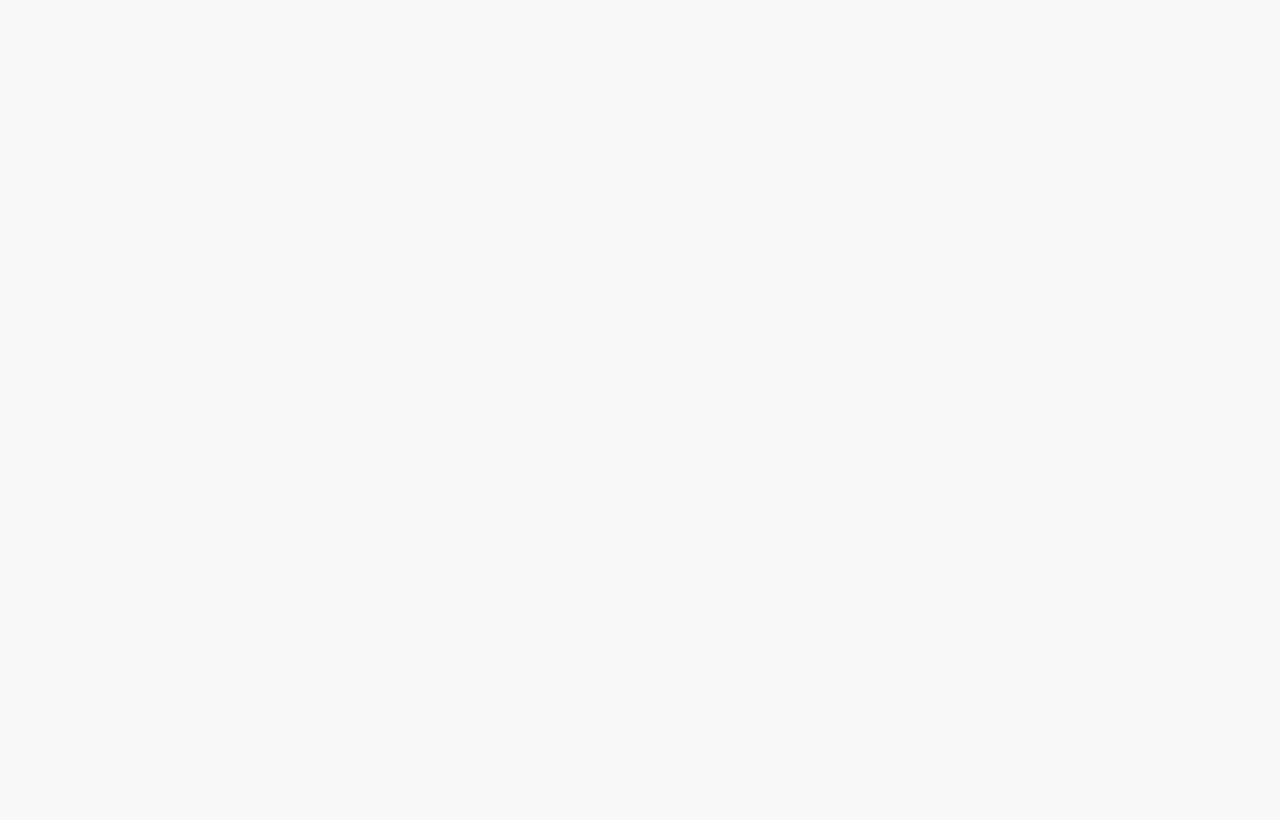
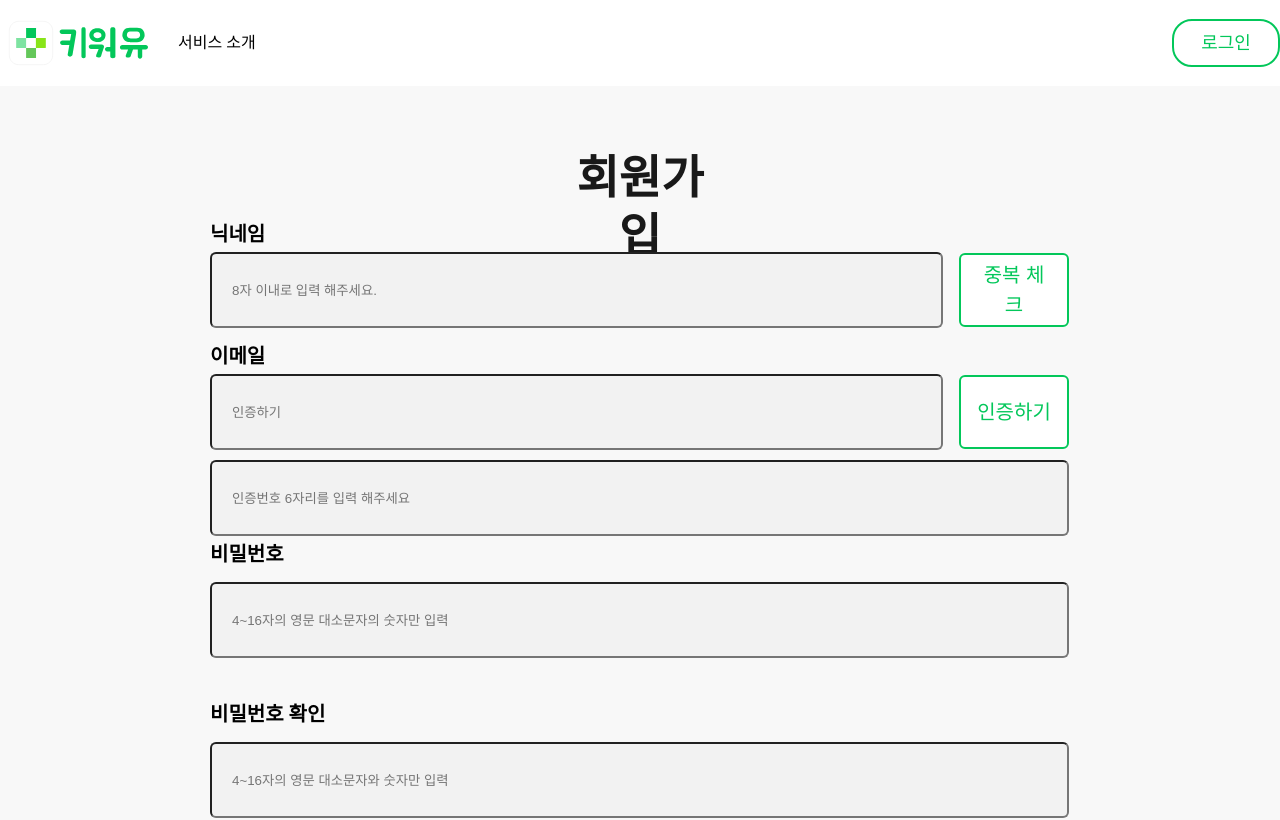
Before and after one commit to SWYG-4th-team11/SWYG-FE, a Next.js app: page /join in a window 1280 px wide. Shown: the top 820 px of the page. Built offline with nearby package versions, Linux system fonts and the light colour scheme.

Commit message:
회원가입

```diff
--- /dev/null
+++ b/src/components/join/JoinBox.tsx
@@ -0,0 +1,173 @@
+import React from 'react';
+import styled from '@emotion/styled';
+
+const BoxWrapper = styled.div`
+  display: inline-flex;
+  align-items: center;
+  justify-content: center;
+  flex-direction: column;
+  position: relative;
+`;
+
+const Title = styled.div(({ theme }) => ({
+  color: theme.colors.gray[0],
+  fontSize: theme.typography.title1.fontSize,
+  fontWeight: theme.typography.title1.fontWeight,
+  lineHeight: `${theme.typography.title1.lineHeight}px`,
+  textAlign: 'center',
+  width: '160px',
+  height: '68px',
+  gap: '12px',
+}));
+
+const FormContainer = styled.div`
+  display: flex;
+  align-items: flex-start;
+  flex-direction: column;
+  gap: 32px;
+  position: relative;
+  width: 860px;
+  height: 600px;
+  /* background-color: red; */
+`;
+
+const InputGroup = styled.div`
+  display: flex;
+  flex-direction: column;
+  justify-content: center;
+  align-items: flex-start;
+  gap: 4px;
+  position: relative;
+  width: 859px;
+  height: 108px;
+  /* margin-top: 20px; */
+  margin-bottom: 20px;
+`;
+
+const Label = styled.label(({ theme }) => ({
+  width: '120px',
+  height: '32px',
+  fontSize: theme.typography.title3.fontSize,
+  fontWeight: theme.typography.title3.fontWeight,
+  lineHeight: `${theme.typography.title3.lineHeight}px`,
+}));
+
+const BtnWrapper = styled.div`
+  display: inline-flex;
+  align-items: center;
+  justify-content: space-between;
+  gap: 16px;
+  width: 859px;
+  height: 72px;
+  position: relative;
+`;
+
+const Input = styled.input(({ theme }) => ({
+  display: 'flex',
+  alignItems: 'center',
+  backgroundColor: theme.colors.gray[5],
+  borderRadius: '6px',
+  gap: '10px',
+  height: '40px',
+  width: '736px',
+  padding: '16px 20px',
+  position: 'relative',
+
+  '::plcaeholder': {
+    color: theme.colors.gray[3],
+    fontSize: theme.typography.text3.fntSize,
+    fontWeight: theme.typography.text3.fotWeight,
+    lineHeight: `${theme.typography.text3.lineHeight}px`,
+    position: 'fixed',
+    left: '0',
+    top: '0',
+    whiteSpace: 'nowrap',
+    height: '30px',
+    width: '203px',
+  },
+}));
+
+const CheckButton = styled.button(({ theme }) => ({
+  alignItems: 'center',
+  border: '2px solid',
+  borderColor: theme.colors.green[0],
+  borderRadius: '6px',
+  display: 'flex',
+  gap: '10px',
+  height: '74px',
+  justifyContent: 'center',
+  padding: '16px',
+  position: 'relative',
+  width: '115px',
+  backgroundColor: theme.colors.white,
+  color: theme.colors.green[0],
+  fontSize: theme.typography.text3.fontSize,
+  fontWeight: theme.typography.text3.fontWeight,
+  lineHeight: `${theme.typography.text3.lineHeight}px`,
+}));
+
+const SingleInput = styled.input(({ theme }) => ({
+  width: '860px',
+  height: '40px',
+  padding: '16px 20px',
+  marginTop: '20px',
+  backgroundColor: theme.colors.gray[5],
+  position: 'relative',
+  gap: '10px',
+  borderRadius: '6px',
+
+  '::plcaeholder': {
+    color: theme.colors.gray[3],
+    fontSize: theme.typography.text3.fntSize,
+    fontWeight: theme.typography.text3.fotWeight,
+    lineHeight: `${theme.typography.text3.lineHeight}px`,
+    position: 'fixed',
+    left: '0',
+    top: '0',
+    whiteSpace: 'nowrap',
+    height: '30px',
+    width: '203px',
+  },
+}));
+
+const JoinBox = () => (
+  <BoxWrapper>
+    <Title>회원가입</Title>
+    <FormContainer>
+      <InputGroup>
+        <Label>닉네임</Label>
+        <BtnWrapper>
+          <Input placeholder="8자 이내로 입력 해주세요." />
+          <CheckButton>중복 체크</CheckButton>
+        </BtnWrapper>
+      </InputGroup>
+
+      <InputGroup>
+        <Label>이메일</Label>
+        <BtnWrapper>
+          <Input placeholder="인증하기" />
+          <CheckButton>인증하기</CheckButton>
+        </BtnWrapper>
+        <BtnWrapper>
+          <SingleInput placeholder="인증번호 6자리를 입력 해주세요" />
+        </BtnWrapper>
+      </InputGroup>
+
+      <InputGroup>
+        <Label>비밀번호</Label>
+        <BtnWrapper>
+          <SingleInput placeholder="4~16자의 영문 대소문자의 숫자만 입력" />
+        </BtnWrapper>
+      </InputGroup>
+
+      <InputGroup>
+        <Label>비밀번호 확인</Label>
+        <BtnWrapper>
+          <SingleInput placeholder="4~16자의 영문 대소문자와 숫자만 입력" />
+        </BtnWrapper>
+      </InputGroup>
+    </FormContainer>
+  </BoxWrapper>
+);
+
+export default JoinBox;
--- /dev/null
+++ b/src/components/join/JoinResult.tsx
@@ -0,0 +1,46 @@
+import React from 'react';
+import styled from '@emotion/styled';
+import Image from 'next/image';
+
+const Container = styled.div`
+  width: 356px;
+  height: 243px;
+  gap: 20px;
+  display: flex;
+  flex-direction: column;
+  justify-content: center;
+  align-items: center;
+`;
+const Title = styled.div`
+  text-align: center;
+  width: 107px;
+  height: 155px;
+  gap: 12px;
+`;
+
+const Text = styled.div(({ theme }) => ({
+  fontSize: theme.typography.text1.fontSize,
+  fontWeight: theme.typography.text1.fontWeight,
+  lineHeight: `${theme.typography.text1.lineHeight}px`,
+  color: theme.colors.green[0],
+}));
+
+const Description = styled.div(({ theme }) => ({
+  width: '356px',
+  height: '68px',
+  fontSize: theme.typography.title1.fontSize,
+  fontWeight: theme.typography.title1.fontWeight,
+  lineHeight: `${theme.typography.title1.lineHeight}px`,
+}));
+
+const JoinResult = () => (
+  <Container>
+    <Title>
+      <Image src="/checkGreen.svg" alt="체크" width={107} height={107} />
+      <Text>가입완료</Text>
+    </Title>
+    <Description>11팀님, 환영합니다.</Description>
+  </Container>
+);
+
+export default JoinResult;
--- a/src/pages/join/index.tsx
+++ b/src/pages/join/index.tsx
@@ -1,5 +1,58 @@
-import React from 'react';
+import React, { useState } from 'react';
+import styled from '@emotion/styled';
+import { useRouter } from 'next/router';
+import ResponsiveLayout from '@/layouts/ResponsiveLayout/ResponseiveLayout';
+import JoinBox from '@/components/join/joinBox';
+import JoinResult from '@/components/join/JoinResult';
 
-const Join = () => <div />;
+const Container = styled.div(({ theme }) => ({
+  display: 'flex',
+  flexDirection: 'column',
+  justifyContent: 'center',
+  alignItems: 'center',
+  padding: '4rem', // 필요에 따라 조정하세요.
+  backgroundColor: theme.colors.gray[6], // 테마의 회색 색상 사용
+  height: '100vh', // 전체 높이
+}));
+const NextButton = styled.button(({ theme }) => ({
+  display: 'flex',
+  alignItems: 'center',
+  backgroundColor: theme.colors.green[0],
+  borderRadius: '40px',
+  color: theme.colors.white,
+  gap: '16px',
+  height: '84px',
+  justifyContent: 'center',
+  padding: '20px 24px',
+  width: '860px',
+  cursor: 'pointer',
+  fontSize: theme.typography.title2.fontSize,
+  fontWeight: theme.typography.title2.fontWeight,
+  lineHeight: `${theme.typography.title2.lineHeight}px`,
+  marginTop: '3rem',
+  border: 'none',
+}));
+
+const Join = () => {
+  const router = useRouter();
+  const [success, setSuccess] = useState<boolean>(false);
+
+  const onSuccess = () => {
+    setSuccess(true);
+    if (success) router.push('/login');
+  };
+
+  return (
+    <ResponsiveLayout>
+      <Container>
+        {success ? <JoinResult /> : <JoinBox />}
+
+        <NextButton onClick={onSuccess}>
+          {success ? '로그인 화면으로 돌아가기' : '가입하기'}
+        </NextButton>
+      </Container>
+    </ResponsiveLayout>
+  );
+};
 
 export default Join;
```
Also changed, not shown: public/checkGreen.svg (added).
